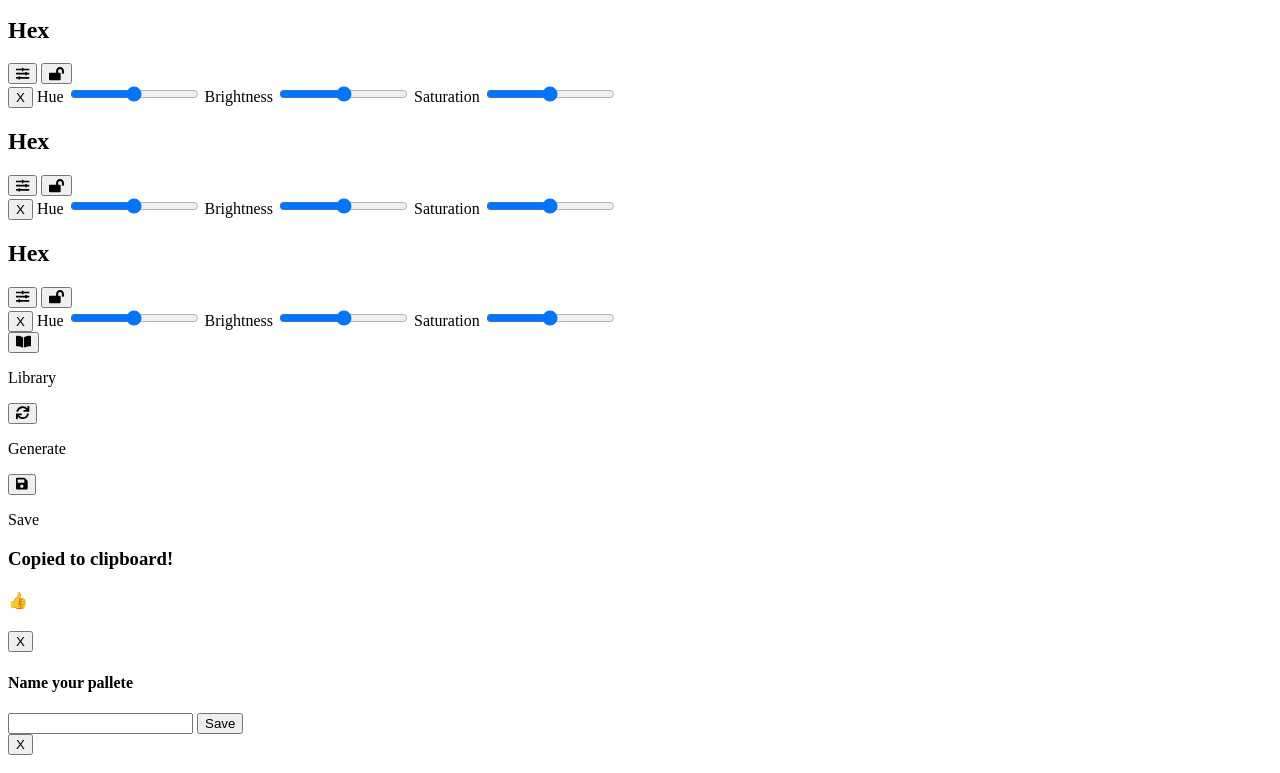
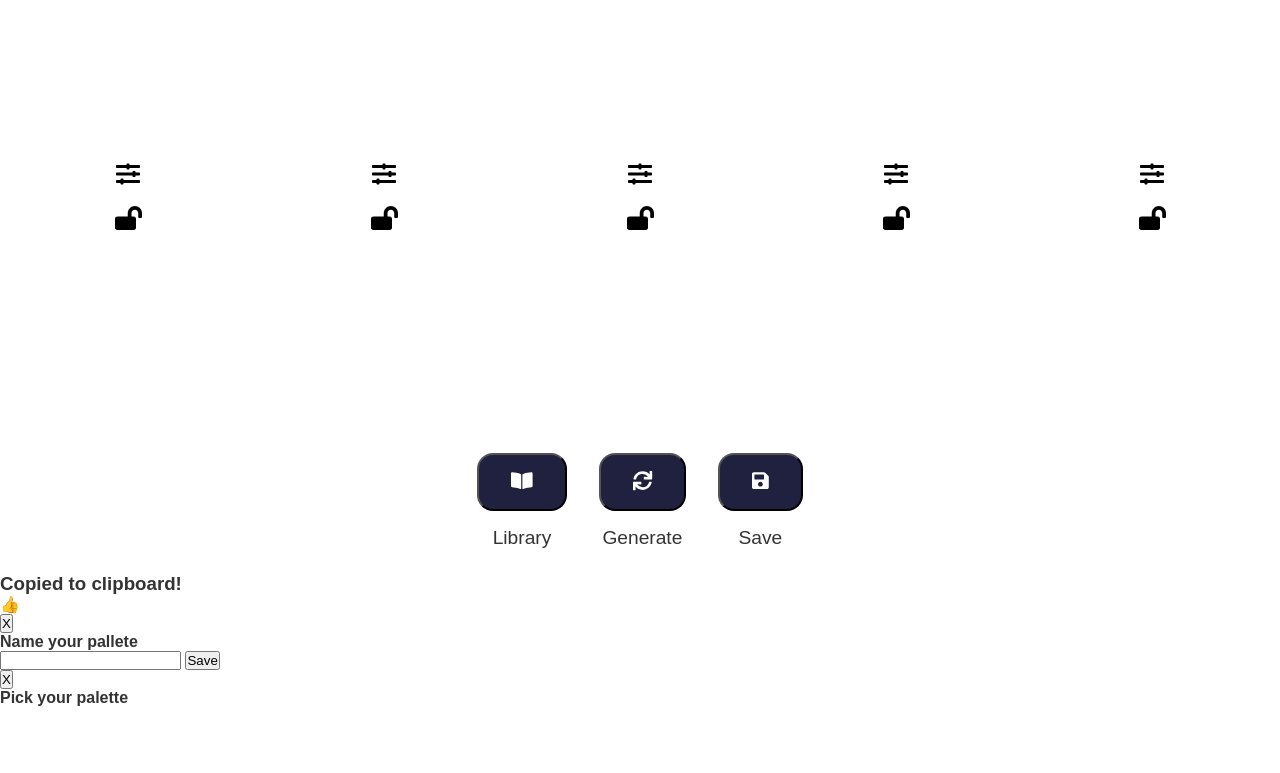
Before and after one commit to TheKinng96/RandomColours, a plain HTML site: page index.html in a window 1280 px wide. Shown: the part 227-1000 px from the top of the page. After the commit the page ends 934 px from the top, so only its background shows below. Drawn offline with Linux system fonts and the light colour scheme; a web font is replaced by a local one.

Commit message:
Finished CSS

```diff
--- a/index.html
+++ b/index.html
@@ -224,9 +224,10 @@
             <button class="generate"><i class="fas fa-sync"></i></button>
             <p>Generate</p>
         </div>
-        <div class="save-panel"></div>
+        <div class="save-panel">
             <button class="generate"><i class="fas fa-save"></i></button>
             <p>Save</p>
+        </div>
     </div>
 
     <div class="copy-container">
--- a/style.css
+++ b/style.css
@@ -0,0 +1,103 @@
+* {
+    margin: 0;
+    padding: 0;
+    box-sizing: border-box;
+}
+
+body {
+    font-family: 'Muli', sans-serif;
+    color: rgb(51,51,51);
+}
+button {
+    font-family: 'Muli', sans-serif;
+}
+path, i, svg {
+    pointer-events: none;
+}
+.colours {
+    min-height: 80vh;
+    display: flex;
+    color: rgb(212,212,212);
+
+}
+.colour {
+    height: 80vh;
+    display: flex;
+    flex: 1;
+    flex-direction: column;
+    align-items: center;
+    justify-content: space-evenly;
+    position: relative;
+    overflow: hidden;
+}
+.colour h2{
+    font-size: 2rem;
+    cursor: pointer;
+}
+.sliders{
+    display: flex;
+    flex-direction: column;
+    position: absolute;
+    bottom: 0%;
+    background: rgb(255, 255, 255);
+    opacity: 0;
+    padding: 1rem;
+    width: 80%;
+    border-top-right-radius: 1rem;
+    border-top-left-radius: 1rem;
+    transform:translateY(100px);
+    transition: all 0.5s ease-in-out;
+}
+.sliders.active{
+    opacity: 1;
+    transform: translateY(0px);
+    pointer-events: all;
+}
+.sliders button {
+    position: absolute;
+    top: 0;
+    right: 0;
+    padding: 0.5rem;
+    border-top-right-radius: 1rem;
+    border-bottom-left-radius: 1rem;
+    border: none;
+    background: rgb(73, 73, 73);
+    color: white;
+    cursor: pointer;
+    font-weight: bold;
+}
+.controls {
+    display: flex;
+    flex-direction: column;
+}
+.panel{
+    display: flex;
+    align-items: center;
+    justify-content: center;
+    height: 20vh;
+}
+.panel button{
+    font-size: 1.2rem;
+    margin: 1rem;
+    padding: 1rem 2rem;
+    background: rgb(31,33,63);
+    color: white;
+    border-radius: 1rem;
+    cursor: pointer;
+}
+.panel p {
+    font-size: 1.2rem;
+}
+.library-panel, .generate-panel, .save-panel {
+    display: flex;
+    flex-direction: column;
+    align-items: center;
+}
+
+.adjust, .lock {
+    font-size: 1.5rem;
+    border: none;
+    background: none;
+    cursor: pointer;
+    margin: 0.5rem 0rem;
+}
```
